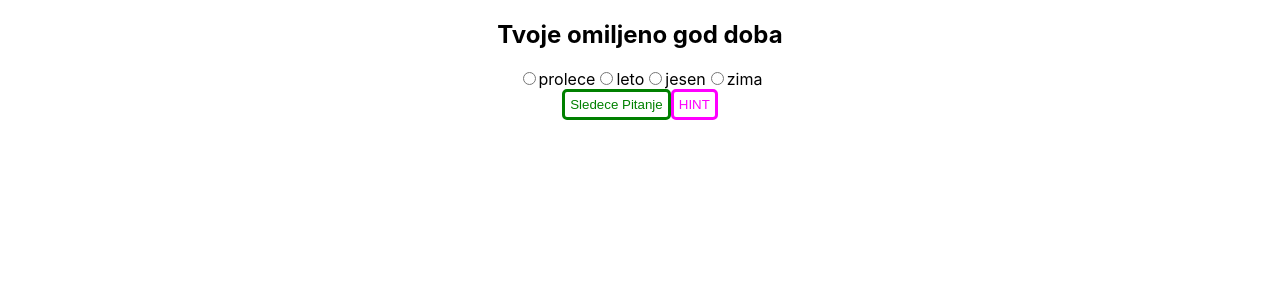
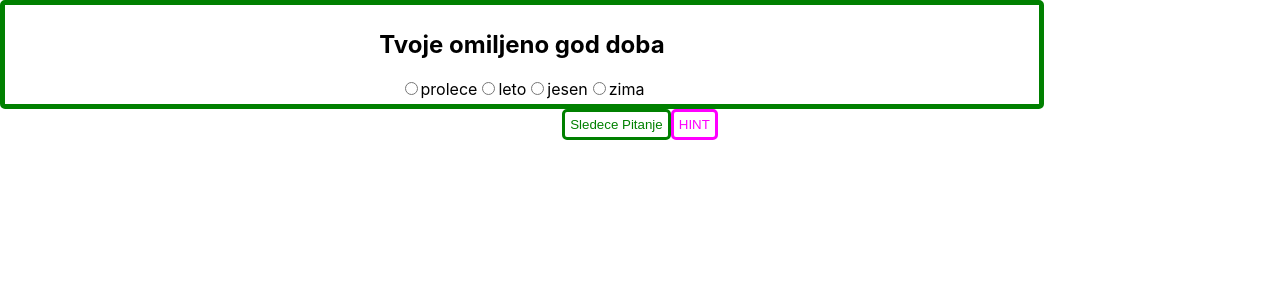
Before and after one commit to Jolene986/zavrsni-rad, a React (Create React App) app: page /kviz in a window 1280 px wide. Shown: the top 300 px of the page. Built offline with nearby package versions, Linux system fonts and the light colour scheme.

Commit message:
malo css-a i korisnice

```diff
--- a/src/App.js
+++ b/src/App.js
@@ -12,7 +12,7 @@ import RangLista from './containers/Rezultati/RangLista';
 class App extends Component {
   state = {
 
-    nadimak: '',
+    nadimak: '' || 'Korisnice',
     tezak : false,
     pitanja: pitanja,
     bodovi: 0
@@ -48,7 +48,8 @@ class App extends Component {
        <Layout>
         <Switch>
         <Route path="/kviz" render={(props) =>  <Quiz  {...props} pitanija = {this.state.pitanja}
-         setujRezultat={this.setBodovi} cimanje = {this.state.tezak}/>  }/>
+         setujRezultat={this.setBodovi} cimanje = {this.state.tezak}
+         ime={this.state.nadimak}/>  }/>
          <Route path="/odgovori" component={TacniOdg } />
          <Route path="/rang-lista" render = {(props)=> <RangLista {...props} bodovi={this.state.bodovi} /> } />
          <Route path="/" render={(props) => <Pocetna {...props} teskost = {this.setTezina}
--- a/src/components/Pitanje/Pitanje.js
+++ b/src/components/Pitanje/Pitanje.js
@@ -1,10 +1,11 @@
 import React from 'react'
 
+import classes from './Pitanje.module.css'
 import PonudjeniOdgovoriSwic from '../ponudjeniOdgovori/ponudjeniOdgovoriSwic';
 
 const pitanje =(props)=> {
     return(
-    <div>
+    <div className = {[classes.Div, classes[props.tipPitanja]].join(' ')}>
         <h2>{props.pitanje.pitanje}</h2>
         <PonudjeniOdgovoriSwic tip = {props.tipPitanja}
          ponudjeniOdg ={props.ponudjeniOdg}
--- /dev/null
+++ b/src/components/Pitanje/Pitanje.module.css
@@ -0,0 +1,17 @@
+.Div {
+    border: 5px solid transparent;
+    border-radius:5px;
+    width: 80%;
+    margin: 20 auto;
+    padding: 5px;
+}
+.success {
+    border-color: green;
+}
+
+.warning {
+    border-color: yellow;
+}
+.danger {
+    border-color: red;
+}
--- a/src/components/Rezultat/Rezultat.js
+++ b/src/components/Rezultat/Rezultat.js
@@ -5,7 +5,8 @@ import Pomocna from '../../hoc/Pomocna'
  const rezultat =(props)=> {
   return (
     <Pomocna>
-        <h3>NADIMAK Vas razultat je</h3>
+      <h1>{props.nadimak}</h1>
+        <h3> Vas razultat je</h3>
         <h1 style = {{color:'red'}}>{props.bodovi}</h1>
         <p onClick = {()=>props.history.push('/odgovori')}>Vidi tacne odgovore</p>
         <p onClick = {()=>props.history.push('/rang-lista')}>Vidi Rang listu</p>
--- a/src/components/TipKviza/Nadimak.js
+++ b/src/components/TipKviza/Nadimak.js
@@ -7,7 +7,7 @@ export default class Nadimak extends Component {
     }
   render() {
     return (
-      <input type="text" onChange={this.onchangeHandler} />
+      <input type="text" onChange={this.onchangeHandler} required/>
     )
   }
 }
--- a/src/components/TipKviza/Oblast.js
+++ b/src/components/TipKviza/Oblast.js
@@ -31,7 +31,7 @@ import Nadimak from './Nadimak';
 
 
         this.props.setNovaPitanja(odabranaPitanja);
-        console.log('zapocni kviz' )
+
 
         this.props.history.replace('/kviz')
     }
--- a/src/components/TipKviza/Tezina.js
+++ b/src/components/TipKviza/Tezina.js
@@ -10,13 +10,13 @@ this.props.setTezina(event.target.value);
       <div  onChange ={this.onChangeHandler} >
         <label>
         <input type="radio" value = 'Da'
-        name = "tezina"  onChange ={this.onChangeHandler}
+        name = "tezina"
         />
         Cimanje
       </label>
       <label>
         <input type="radio" value = 'Ne'
-        name = "tezina"
+        name = "tezina" defaultChecked
         />
         Laganica
       </label>
--- a/src/containers/Quiz.js
+++ b/src/containers/Quiz.js
@@ -99,7 +99,7 @@ export default class Quiz extends Component {
       {pitanjeKomponenta}
       {dugmeKomponenta}
       <Dugme btnType='Hint'>HINT</Dugme>
-      <Modal show={this.state.finished} ><Rezultat bodovi = {this.state.rezultat}/></Modal>
+      <Modal show={this.state.finished} ><Rezultat bodovi = {this.state.rezultat} nadimak = {this.props.ime}/></Modal>
       </div>
     )
   }
```
